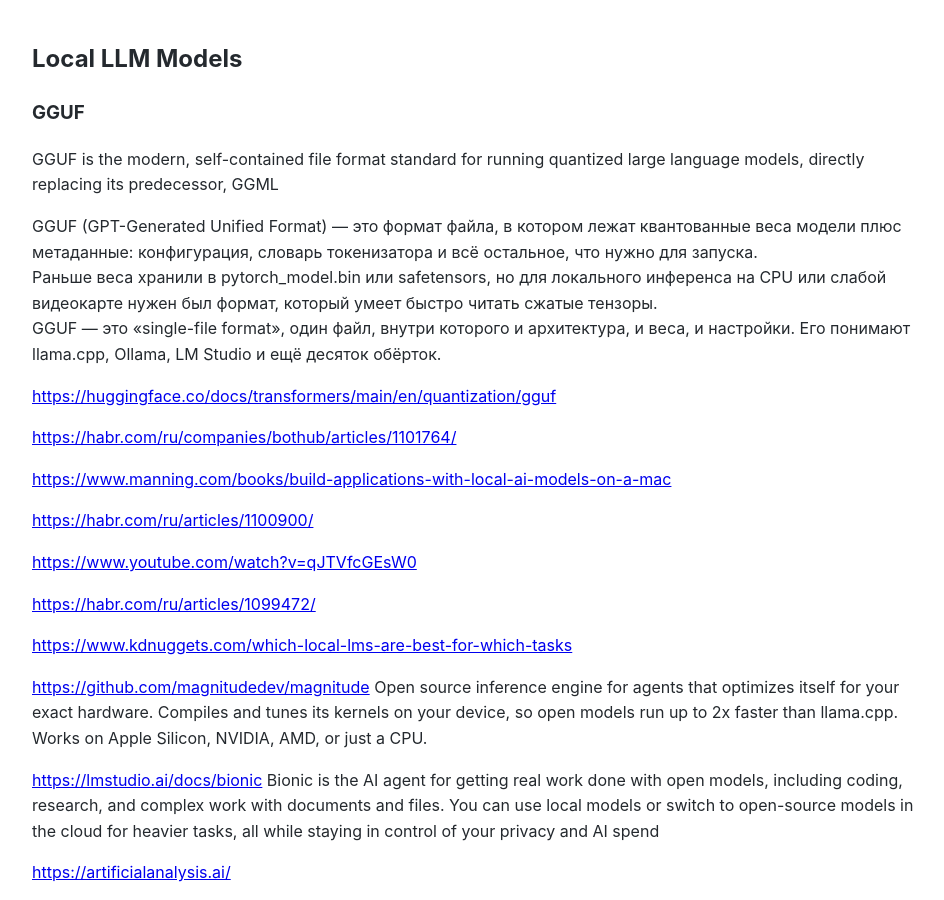
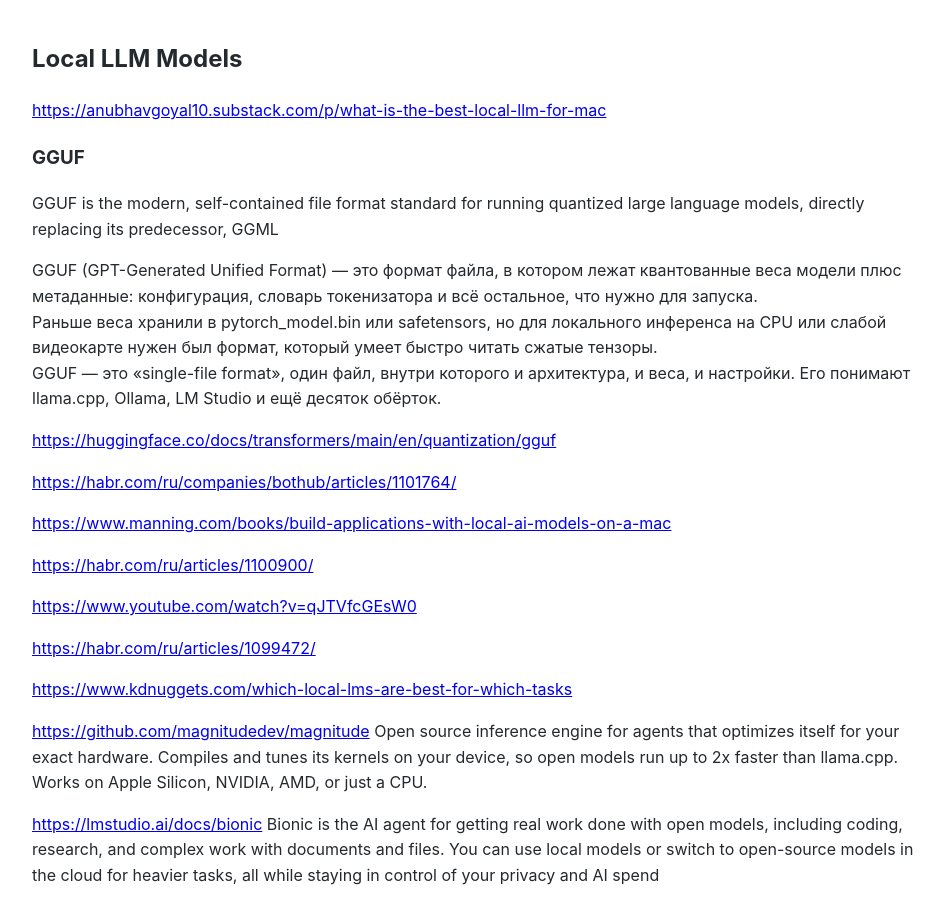
Before and after one commit to Michael-Lubinsky/michael-lubinsky.github.com, a Jekyll site: the page built from ml/local_llm.md, in a window 1280 px wide and 900 px high. Shown: the whole window, without its empty margins (158-1102 px from the left). Built offline with Jekyll 4.4.1, drawn with Linux system fonts in a browser that asks for light colours; our own code applies the rules of GitHub Pages for plain Markdown files.

Commit message:
Add resource link for local LLM models
Added a link to a resource about local LLMs.

```diff
--- a/ml/local_llm.md
+++ b/ml/local_llm.md
@@ -1,5 +1,6 @@
 ## Local LLM Models
 
+<https://anubhavgoyal10.substack.com/p/what-is-the-best-local-llm-for-mac>
 
 ### GGUF
 GGUF is the modern, self-contained file format standard for running quantized large language models, directly replacing its predecessor, GGML
```
